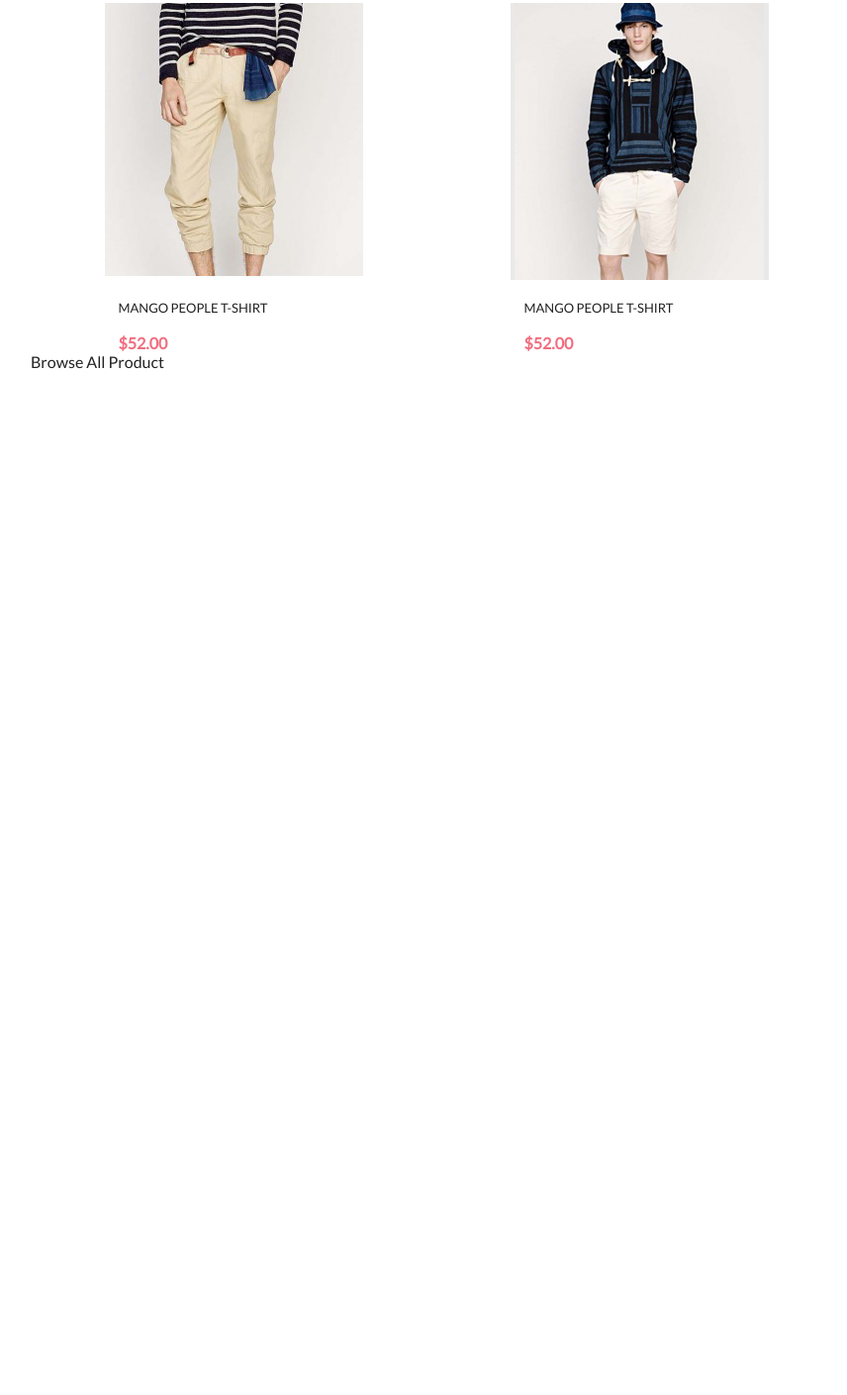
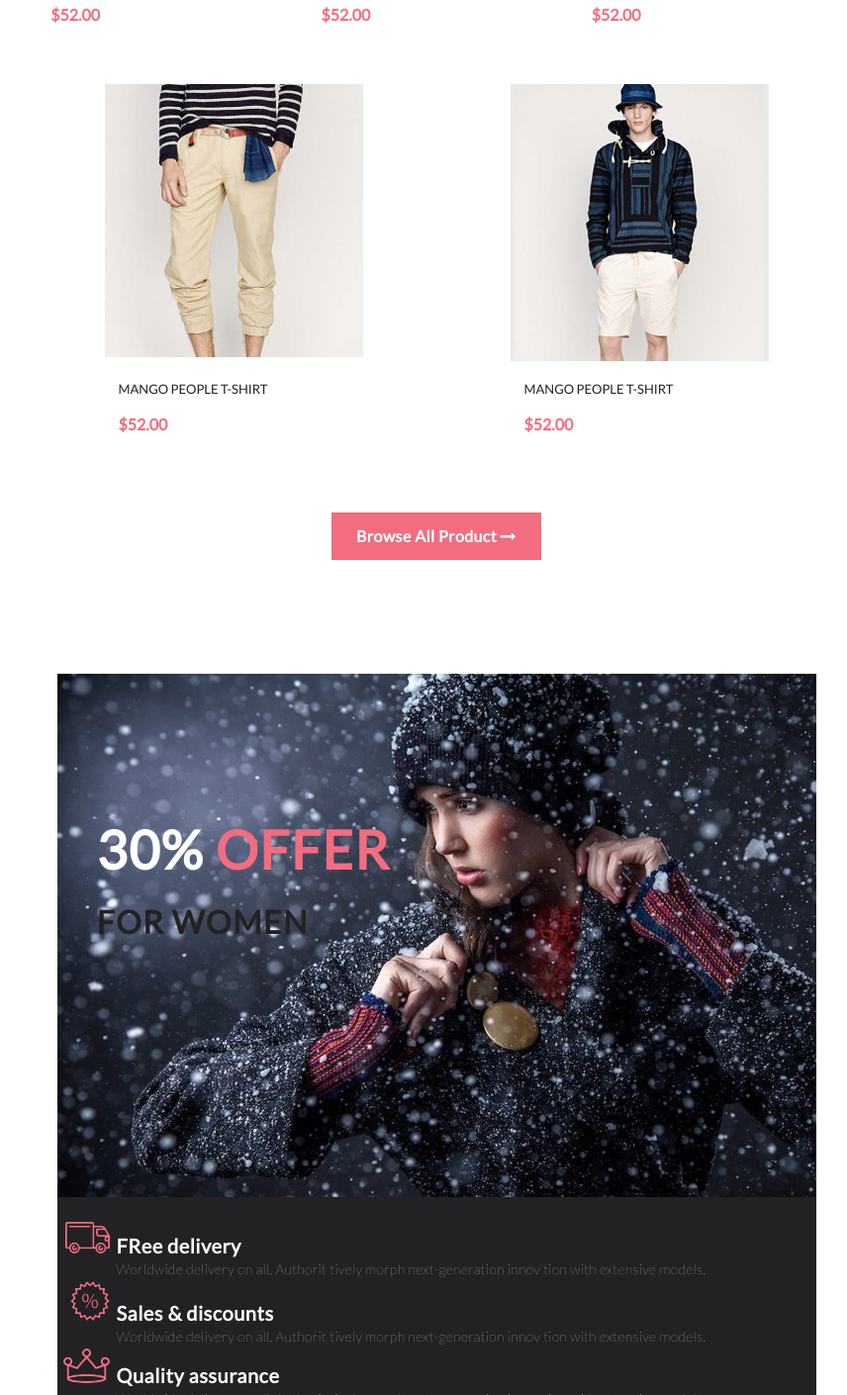
Before and after one commit to neceevski-alex/emag, a plain HTML site: page index.html in a window 1280 px wide. Shown: the part 3635-5045 px from the top of the page at 99% size, without its empty margins (199-1055 px from the left). Before the commit the page ends 4010 px from the top, so only its background shows below. Drawn offline with Linux system fonts and the light colour scheme.

Commit message:
Add offer-for-woman

```diff
--- a/index.html
+++ b/index.html
@@ -51,7 +51,7 @@
                     </div>
                 </div>
             </div>
-            <div id="fetured-items" class="string ">
+            <div id="fetured-items" class="string">
                 <h2>Fetured Items</h2>
                 <h5>Shop for items based on what we featured in this week</h5>
                 <div class="flex-container around">
@@ -105,10 +105,18 @@
                         <div class="price">$52.00</div>
                     </div>
                 </div>
-                <div id="browse-all">Browse All Product <i class="fa f178"></i></div>
+                <div id="browse-all">Browse All Product <i style="color: white" class="fa fa-long-arrow-right" aria-hidden="true"></i>
+                </div>
+            </div>
+            <div id="offer-for-woman" class="string flex-container around"><div id="picture"><div>30% <span style="color: #f16d7f">OFFER</span><br><span style="font-size: 32.2px">FOR WOMEN</span></div></div><div id="offer-text"><UL><LI style="list-style-image:url(img/free-deilivery.png)"><H3>FRee delivery</H3>Worldwide delivery on all. Authorit tively morph next-generation innov tion with extensive models.</LI>
+                        <LI style="list-style-image:url(img/sales-discount.png)"><h3>Sales &amp; discounts</h3>Worldwide delivery on all. Authorit tively morph next-generation innov tion with extensive models.</LI>
+                        <LI style="list-style-image:url(img/quality_assurance.png)"><h3>Quality assurance</h3>Worldwide delivery on all. Authorit tively morph next-generation innov tion with extensive models.</LI>
+                    </UL>
+                </div>
             </div>
 
         </div>
+
         <footer></footer>
     </div>
 </body>
--- a/style.css
+++ b/style.css
@@ -2,8 +2,9 @@ html,body {
     height: 100%
 }
 h2 {
-    font-size: 30px;line-height: 54px;font-weight: 700;letter-spacing: 0.025em;color: #222222;
+    font-size: 30px;/*line-height: 54px;*/font-weight: 700;letter-spacing: 0.025em;
 }
+h3 {font-size: 20px;line-height: 1.2;font-weight: 700;letter-spacing: 0.025em;}
 h5 {
     font-size: 14px;
 line-height: 54px;
@@ -53,7 +54,12 @@ footer {
 /*!footer fixation-5*/
 .string {
     padding: 0 230px;
+   /* margin: 50px 0;*/
 }
+/*
+.string.fist {margin-top: 0;}
+.string.last {margin-bottom: 0;}
+*/
 .menu-item {
     list-style-type: none;
     /*float: left;*/
@@ -152,6 +158,7 @@ div#lux-fashion>div {
     top: 224px
 }
 /*div#offerts styling*/
+div#offerts {margin-bottom: 100px}
 div#offerts>div>div {position: relative;}
 div#offerts div.left div.up {margin: 0 10px 10px 0}
 div#offerts div.left div.down {margin: 10px 10px 0 0}
@@ -209,3 +216,41 @@ padding: 16px 20px 0 19px;
 .price {
     font-size: 16px;line-height: 1.2;font-weight: 700;text-transform: uppercase;color: #f16d7f;
 }
+#browse-all {
+    width: 212px;
+height: 48px;
+background-color: #f16d7f;
+    margin: 80px auto 115px;
+    font-size: 16px;line-height: 48px;font-weight: 700;letter-spacing: 0.025em;color: #ffffff;
+    text-align: center;
+}
+#offer-for-woman {margin-bottom: 100px; height: 529px;}
+#offer-for-woman>div {display:inline-block;}
+#offer-for-woman>#picture {
+    width: 767px;
+    height: 529px;
+    position: relative;
+    background-image: url(img/30_offer_for_woman.jpg);
+    background-position: right;
+}
+#offer-for-woman #picture div {
+    font-size: 53.7px;line-height: 1.2;font-weight: 700;letter-spacing: 0.025em;color: #ffffff;
+    position: absolute;
+    top: 145px;
+    left: 40px;
+}
+#offer-for-woman>#offer-text {width: 373px; height: 529px; background-color: #222224;}
+@media screen and (max-device-width: 1598px) {
+    #offer-for-woman>#offer-text {width: 100%;
+        max-width: 767px;
+        height: auto;
+    }
+}
+#offer-for-woman>#offer-text * {color: #fbfbfb;}
+#offer-for-woman>#offer-text>ul {
+    padding: 25px 25px 0 60px;
+}
+#offer-for-woman>#offer-text>ul>li {list-style-type: none;
+
+    font-size: 14px;line-height: 24px;font-weight: 300;letter-spacing: 0.025em;
+}
```
Also changed, not shown: img/arrow-right.png (added), img/free-deilivery.png (added), img/quality_assurance.png (added), img/sales-discount.png (added).
